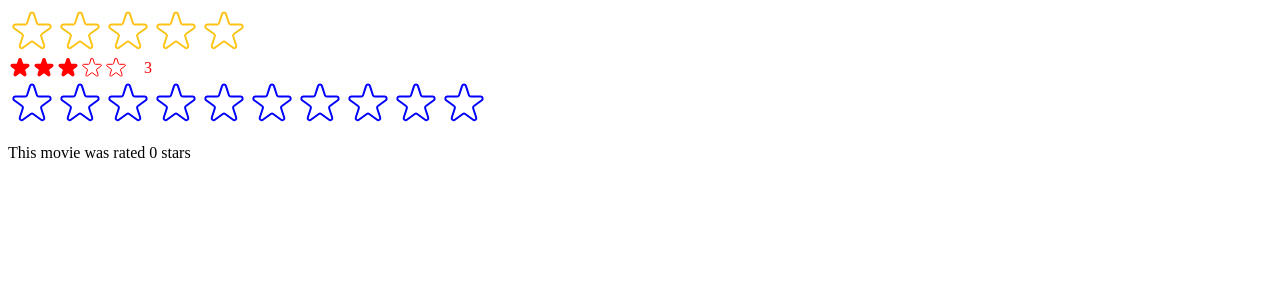
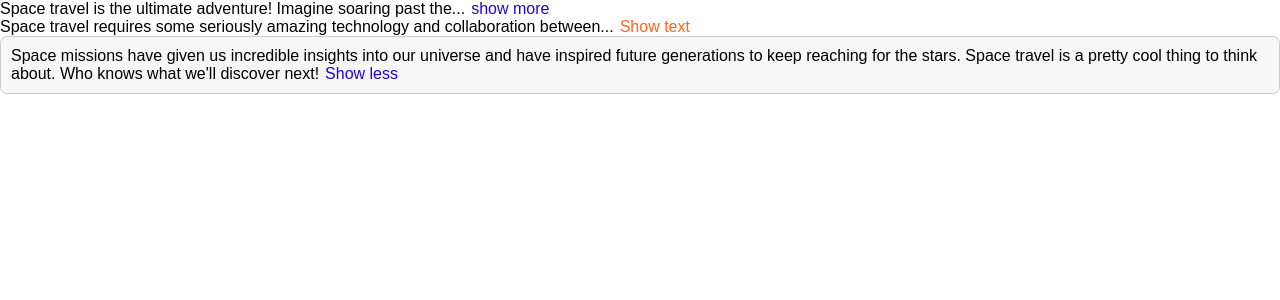
Before and after one commit to the-chronicles/usepopcorn, a React (Create React App) app: page / in a window 1280 px wide. Shown: the top 300 px of the page. Built offline with nearby package versions, Linux system fonts and the light colour scheme.

Commit message:
Finished part one of the movie site

```diff
--- /dev/null
+++ b/src/TextExpander.js
@@ -0,0 +1,70 @@
+import { useState } from "react";
+import "./styles.css";
+
+export default function App() {
+  return (
+    <div>
+      <TextExpander>
+        Space travel is the ultimate adventure! Imagine soaring past the stars
+        and exploring new worlds. It's the stuff of dreams and science fiction,
+        but believe it or not, space travel is a real thing. Humans and robots
+        are constantly venturing out into the cosmos to uncover its secrets and
+        push the boundaries of what's possible.
+      </TextExpander>
+
+      <TextExpander
+        collapsedNumWords={10}
+        expandButtonText="Show text"
+        collapseButtonText="Collapse text"
+        buttonColor="#ff6622"
+      >
+        Space travel requires some seriously amazing technology and
+        collaboration between countries, private companies, and international
+        space organizations. And while it's not always easy (or cheap), the
+        results are out of this world. Think about the first time humans stepped
+        foot on the moon or when rovers were sent to roam around on Mars.
+      </TextExpander>
+
+      <TextExpander expanded={true} className="box">
+        Space missions have given us incredible insights into our universe and
+        have inspired future generations to keep reaching for the stars. Space
+        travel is a pretty cool thing to think about. Who knows what we'll
+        discover next!
+      </TextExpander>
+    </div>
+  );
+}
+
+function TextExpander({
+  collapsedNumWords = 10,
+  expandButtonText = "show more",
+  collapseButtonText = "Show less",
+  buttonColor = '#1f09cd',
+  expanded = false,
+  className,
+  children,
+}) {
+  const [isExpanded, setIsExpanded] = useState(expanded);
+
+  const displayText = isExpanded
+    ? children
+    : children.split(" ").slice(0, collapsedNumWords).join(" ") + "...";
+
+  const buttonStyle = {
+    background: "none",
+    border: "none",
+    font: "inherit",
+    cursor: "pointer",
+    marginLeft: "6px",
+    color: buttonColor,
+  };
+
+  return (
+    <div className={className}>
+      <span>{displayText}</span>
+      <button onClick={() => setIsExpanded((exp) => !exp)} style={buttonStyle}>
+        {isExpanded ? collapseButtonText : expandButtonText}
+      </button>
+    </div>
+  );
+}
--- a/src/index.js
+++ b/src/index.js
@@ -3,33 +3,36 @@
 // import './index.css';
 // import App from './App';
 
-import StartRating from "./StarRating";
+// import StartRating from "./StarRating";
+import TextExpander from "./TextExpander";
 
-function Test() {
-  const [movieRating, setMovieRating] = useState(0);
+// function Test() {
+//   const [movieRating, setMovieRating] = useState(0);
 
-  return (
-    <div>
-      <StartRating
-        color="blue"
-        maxRating={10}
-        onSetMovieRating={setMovieRating}
-      />
-      <p>This movie was rated {movieRating} stars</p>
-    </div>
-  );
-}
+//   return (
+//     <div>
+//       <StartRating
+//         color="blue"
+//         maxRating={10}
+//         onSetMovieRating={setMovieRating}
+//       />
+//       <p>This movie was rated {movieRating} stars</p>
+//     </div>
+//   );
+// }
 
 const root = ReactDOM.createRoot(document.getElementById("root"));
 root.render(
   <React.StrictMode>
     {/* <App /> */}
-    <StartRating
+    {/* <StartRating
       maxRating={5}
       messages={["Terrible", "Bad", "Okay", "Good", "Amazing"]}
     />
     <StartRating size={24} color="red" className="test" defaultRating={3} />
 
-    <Test />
+    <Test /> */}
+
+    <TextExpander />
   </React.StrictMode>
 );
--- /dev/null
+++ b/src/styles.css
@@ -0,0 +1,15 @@
+* {
+    padding: 0;
+    margin: 0;
+  }
+
+  body {
+    font-family: sans-serif;
+  }
+
+  .box {
+    padding: 10px;
+    border: 1px solid #ccc;
+    border-radius: 7px;
+    background-color: #f7f7f7;
+  }
```
Also changed, not shown: src/StarRating.js (+11 -0 lines).
